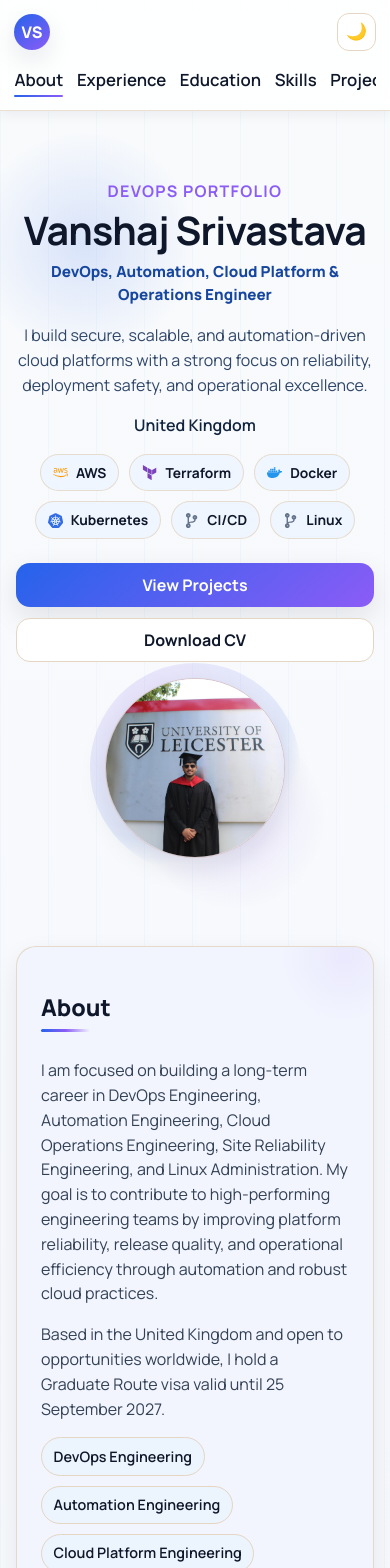
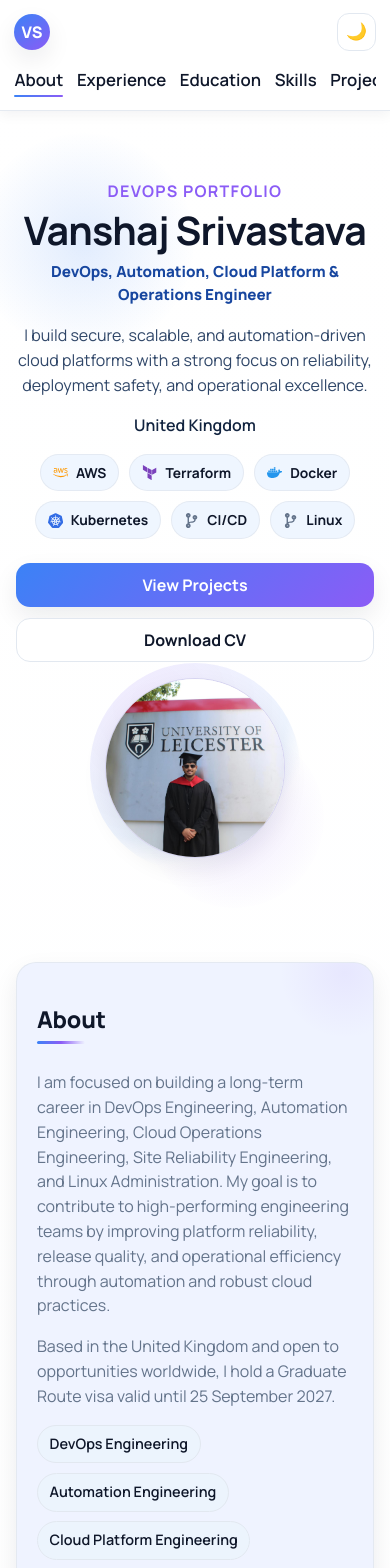
Before and after one commit to Vanshajsrivastava/react-frontend, a React (Create React App) app: page / in a window 390 px wide. Shown: the top 1568 px of the page. Built offline with nearby package versions, Linux system fonts and the light colour scheme.

Commit message:
Polish portfolio theme system, spacing rhythm, and responsive UI consistency

```diff
--- a/src/App.css
+++ b/src/App.css
@@ -5,31 +5,37 @@
   --space-3: 24px;
   --space-4: 32px;
   --space-5: 40px;
-  --bg: #f8fafc;
+  --bg: #ffffff;
+  --section-bg-a: #f8fafc;
+  --section-bg-b: #eef2ff;
   --surface: #ffffff;
   --surface-soft: #f8fafc;
   --text: #0f172a;
-  --muted: #334155;
-  --border: #e4d6c3;
-  --accent: #2563eb;
+  --muted: #64748b;
+  --border: #e2e8f0;
+  --accent: #3b82f6;
   --accent-2: #8b5cf6;
   --accent-3: #3b82f6;
   --ring: rgba(59, 130, 246, 0.26);
-  --shadow: 0 10px 28px rgba(15, 23, 42, 0.1);
+  --shadow: 0 10px 24px rgba(15, 23, 42, 0.08);
+  --shadow-strong: 0 16px 34px rgba(15, 23, 42, 0.14);
 }
 
 :root[data-theme="dark"] {
-  --bg: #07111f;
-  --surface: #111c2f;
-  --surface-soft: #182741;
-  --text: #e8eefc;
-  --muted: #b5c1db;
-  --border: #2a3a5d;
-  --accent: #22c55e;
-  --accent-2: #38bdf8;
-  --accent-3: #a78bfa;
-  --ring: rgba(56, 189, 248, 0.26);
-  --shadow: 0 14px 34px rgba(0, 0, 0, 0.38);
+  --bg: #020617;
+  --section-bg-a: #0f172a;
+  --section-bg-b: #111827;
+  --surface: #111827;
+  --surface-soft: #0f172a;
+  --text: #f1f5f9;
+  --muted: #94a3b8;
+  --border: #1e293b;
+  --accent: #60a5fa;
+  --accent-2: #a78bfa;
+  --accent-3: #60a5fa;
+  --ring: rgba(96, 165, 250, 0.3);
+  --shadow: 0 14px 32px rgba(0, 0, 0, 0.35);
+  --shadow-strong: 0 18px 40px rgba(0, 0, 0, 0.45);
 }
 
 * {
@@ -44,27 +50,21 @@ body {
   margin: 0;
   color: var(--text);
   background: var(--bg);
+  transition: background-color 220ms ease, color 220ms ease;
 }
 
 :root:not([data-theme="dark"]) body {
   background-image:
-    radial-gradient(980px 420px at 10% -8%, rgba(59, 130, 246, 0.1), transparent 62%),
-    radial-gradient(860px 390px at 94% -10%, rgba(139, 92, 246, 0.1), transparent 61%),
-    repeating-linear-gradient(
-      90deg,
-      rgba(59, 130, 246, 0.035) 0,
-      rgba(59, 130, 246, 0.035) 1px,
-      transparent 1px,
-      transparent 48px
-    ),
-    linear-gradient(180deg, #f8fafc 0%, #eef2ff 100%);
+    radial-gradient(900px 320px at 10% -8%, rgba(59, 130, 246, 0.08), transparent 62%),
+    radial-gradient(760px 300px at 94% -10%, rgba(139, 92, 246, 0.07), transparent 62%),
+    linear-gradient(180deg, #ffffff 0%, #f8fafc 100%);
 }
 
 :root[data-theme="dark"] body {
   background-image:
-    radial-gradient(880px 340px at 8% -12%, rgba(56, 189, 248, 0.22), transparent 62%),
-    radial-gradient(760px 360px at 92% -10%, rgba(167, 139, 250, 0.2), transparent 62%),
-    linear-gradient(180deg, #06101d 0%, #0a162a 55%, #0d1a31 100%);
+    radial-gradient(860px 320px at 8% -12%, rgba(96, 165, 250, 0.16), transparent 62%),
+    radial-gradient(760px 320px at 92% -10%, rgba(167, 139, 250, 0.14), transparent 62%),
+    linear-gradient(180deg, #020617 0%, #0b1220 55%, #0f172a 100%);
 }
 
 .app-shell {
@@ -80,16 +80,16 @@ body {
   justify-content: space-between;
   gap: 1rem;
   padding: 12px 20px;
-  border-bottom: 1px solid color-mix(in srgb, var(--border) 78%, transparent);
+  border-bottom: 1px solid color-mix(in srgb, var(--border) 88%, transparent);
   background: color-mix(in srgb, var(--surface) 86%, transparent);
   backdrop-filter: blur(10px);
-  box-shadow: 0 4px 12px color-mix(in srgb, var(--text) 6%, transparent);
+  box-shadow: 0 4px 12px color-mix(in srgb, var(--text) 5%, transparent);
   transition: background 180ms ease, box-shadow 180ms ease, border-color 180ms ease;
 }
 
 .topbar.is-scrolled {
-  background: color-mix(in srgb, var(--surface) 92%, transparent);
-  box-shadow: 0 10px 30px color-mix(in srgb, var(--text) 11%, transparent);
+  background: color-mix(in srgb, var(--surface) 94%, transparent);
+  box-shadow: 0 10px 26px color-mix(in srgb, var(--text) 10%, transparent);
 }
 
 .brand {
@@ -172,12 +172,12 @@ body {
 main {
   max-width: var(--container-max);
   margin: 0 auto;
-  padding: var(--space-3);
+  padding: clamp(20px, 3vw, 28px);
 }
 
 .hero {
   position: relative;
-  padding: 52px 0 40px;
+  padding: 56px 0 44px;
 }
 
 .hero::before,
@@ -223,7 +223,7 @@ main {
   display: grid;
   grid-template-columns: 1.3fr 0.7fr;
   align-items: center;
-  gap: 40px;
+  gap: 48px;
   min-height: 360px;
   position: relative;
   z-index: 1;
@@ -258,12 +258,12 @@ main {
 }
 
 .hero-photo {
-  width: clamp(180px, 18vw, 200px);
-  height: clamp(180px, 18vw, 200px);
+  width: 180px;
+  height: 180px;
   min-width: 180px;
   min-height: 180px;
-  max-width: 200px;
-  max-height: 200px;
+  max-width: 180px;
+  max-height: 180px;
   display: block;
   overflow: hidden;
   aspect-ratio: 1 / 1;
@@ -293,14 +293,14 @@ main {
 
 .hero h1 {
   margin: 6px 0 10px;
-  font-size: clamp(2.35rem, 5.3vw, 3.95rem);
+  font-size: clamp(2.35rem, 5.1vw, 3.75rem);
   line-height: 1.02;
   letter-spacing: -0.02em;
 }
 
 .role {
   margin: 0;
-  font-size: clamp(1.06rem, 2vw, 1.42rem);
+  font-size: clamp(1.05rem, 1.9vw, 1.34rem);
   color: color-mix(in srgb, var(--text) 80%, var(--accent-2));
   font-weight: 800;
 }
@@ -424,27 +424,27 @@ main {
 }
 
 .section {
-  margin-top: 48px;
-  padding: 8px 0;
+  margin-top: 64px;
+  padding: 12px 0;
 }
 
 main > .section:nth-of-type(odd) {
-  background: color-mix(in srgb, var(--surface) 96%, transparent);
+  background: color-mix(in srgb, var(--section-bg-a) 92%, transparent);
   border-radius: 20px;
 }
 
 main > .section:nth-of-type(even) {
-  background: color-mix(in srgb, #eef2ff 65%, var(--surface-soft));
+  background: color-mix(in srgb, var(--section-bg-b) 92%, transparent);
   border-radius: 20px;
 }
 
 .island {
   position: relative;
-  background: color-mix(in srgb, var(--surface) 95%, transparent);
+  background: color-mix(in srgb, var(--surface) 96%, transparent);
   border: 1px solid color-mix(in srgb, var(--border) 88%, transparent);
   border-radius: 24px;
-  padding: var(--space-3);
-  box-shadow: 0 10px 26px rgba(15, 23, 42, 0.08);
+  padding: clamp(20px, 2.2vw, 28px);
+  box-shadow: var(--shadow);
   overflow: hidden;
 }
 
@@ -487,6 +487,7 @@ main > .section:nth-of-type(even) {
   position: relative;
   color: var(--text);
   font-weight: 800;
+  letter-spacing: -0.01em;
 }
 
 .section h2::after {
@@ -603,7 +604,7 @@ main > .section:nth-of-type(even) {
 .experience-card:hover {
   transform: translateY(-4px);
   border-color: color-mix(in srgb, var(--accent-2) 40%, var(--border));
-  box-shadow: 0 16px 34px color-mix(in srgb, var(--accent-2) 18%, rgba(2, 8, 23, 0.22));
+  box-shadow: var(--shadow-strong);
 }
 
 .experience-card::before {
@@ -680,7 +681,7 @@ main > .section:nth-of-type(even) {
 .skill-card:hover,
 .project-card:hover {
   transform: translateY(-6px) scale(1.01);
-  box-shadow: 0 16px 36px color-mix(in srgb, var(--accent-2) 18%, rgba(2, 8, 23, 0.2));
+  box-shadow: var(--shadow-strong);
 }
 
 .skill-card h3,
@@ -828,7 +829,7 @@ main > .section:nth-of-type(even) {
 }
 
 .project-card:hover .project-thumb-wrap {
-  box-shadow: 0 14px 30px color-mix(in srgb, var(--accent-2) 20%, transparent);
+  box-shadow: var(--shadow-strong);
 }
 
 .project-icon-strip {
@@ -929,7 +930,24 @@ main > .section:nth-of-type(even) {
   display: flex;
   flex-wrap: wrap;
   gap: 12px;
-  margin-top: 8px;
+  margin-top: 10px;
+}
+
+.project-links a,
+.project-links .infra-open-btn {
+  padding: 8px 12px;
+  border-radius: 10px;
+  border: 1px solid color-mix(in srgb, var(--border) 82%, transparent);
+  background: color-mix(in srgb, var(--surface-soft) 66%, transparent);
+  transition: transform 150ms ease, box-shadow 150ms ease, border-color 150ms ease;
+}
+
+.project-links a:hover,
+.project-links .infra-open-btn:hover {
+  transform: translateY(-1px);
+  border-color: color-mix(in srgb, var(--accent-2) 44%, var(--border));
+  box-shadow: 0 10px 18px color-mix(in srgb, var(--accent-2) 16%, transparent);
+  text-decoration: none;
 }
 
 .infra-chip-row {
@@ -1216,6 +1234,10 @@ footer {
     min-height: unset;
   }
 
+  .hero {
+    padding: 40px 0 28px;
+  }
+
   .hero-content {
     text-align: center;
     margin: 0 auto;
@@ -1236,7 +1258,16 @@ footer {
   .hero-photo-wrap::before {
     width: 210px;
     height: 210px;
-    opacity: 0.64;
+    opacity: 0.58;
+  }
+
+  .hero-photo {
+    width: 180px;
+    height: 180px;
+    min-width: 180px;
+    min-height: 180px;
+    max-width: 180px;
+    max-height: 180px;
   }
 
   .experience-list {
@@ -1263,7 +1294,7 @@ footer {
   }
 
   .hero {
-    padding-top: 2.2rem;
+    padding-top: 32px;
   }
 
   .section h2 {
```
